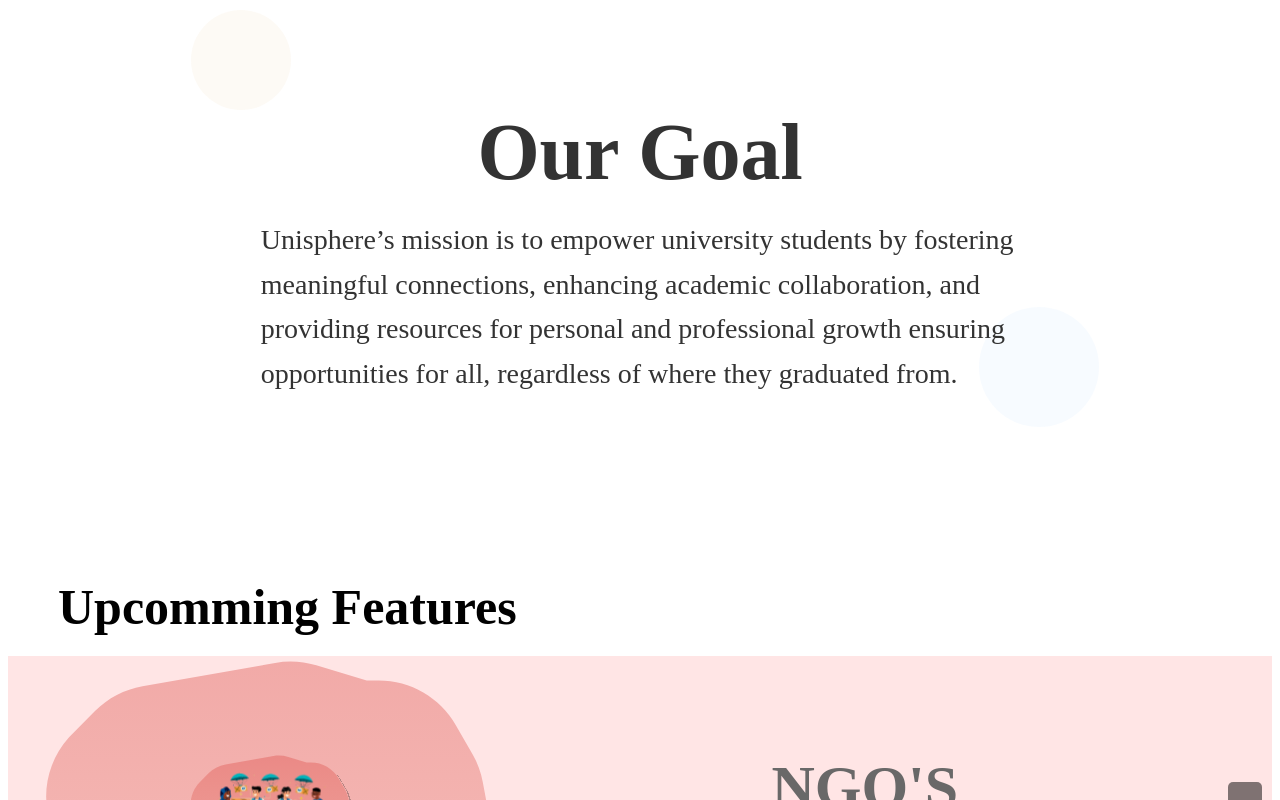
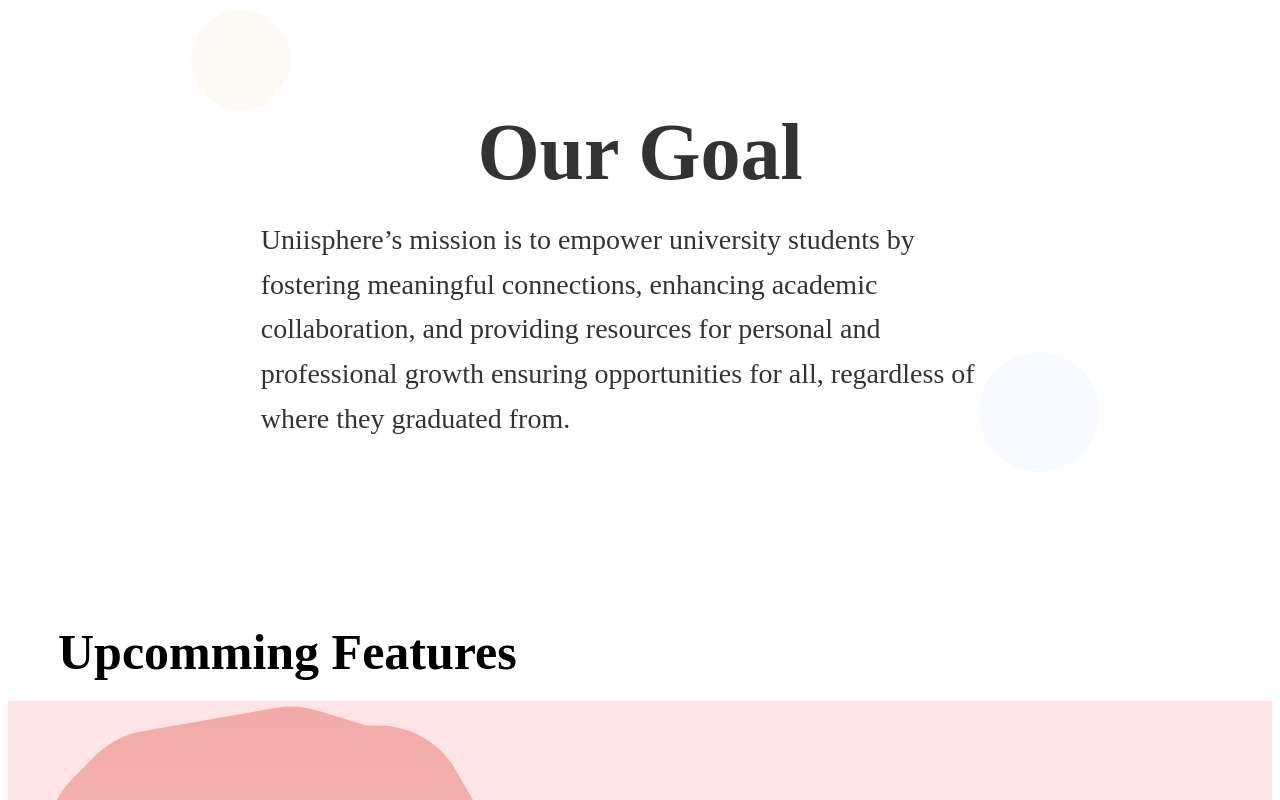
Before and after one commit to satyamsoni853/Uniispherewebsite, a React (Vite) app: page / in a window 1280 px wide. Shown: the part 6128-6928 px from the top of the page. Built offline with nearby package versions, Linux system fonts and the light colour scheme.

Commit message:
getUserPost

```diff
--- a/src/Components/AboutPage/AboutPage.jsx
+++ b/src/Components/AboutPage/AboutPage.jsx
@@ -1,7 +1,7 @@
 import React, { useState, useRef, useEffect } from 'react';
 import { motion, useInView, useReducedMotion } from 'framer-motion';
 import './AboutPage.css';
-import Video from './Video.mp4';
+import Video from './video.mp4';
 
 function AboutPage() {
   const [isMuted, setIsMuted] = useState(true);
--- a/src/Components/OurGoal/OurGoal.jsx
+++ b/src/Components/OurGoal/OurGoal.jsx
@@ -65,7 +65,7 @@
         Our Goal
       </motion.h2>
       <motion.p className="our-goal-description" variants={descriptionVariants}>
-        Unisphere’s mission is to empower university students by fostering meaningful connections, enhancing academic collaboration, and providing resources for personal and professional growth ensuring opportunities for all, regardless of where they graduated from.
+        Uniisphere’s mission is to empower university students by fostering meaningful connections, enhancing academic collaboration, and providing resources for personal and professional growth ensuring opportunities for all, regardless of where they graduated from.
       </motion.p>
     </motion.div>
   );
```
Also changed, not shown: src/Components/Features/Features.jsx (+7 -7 lines).
